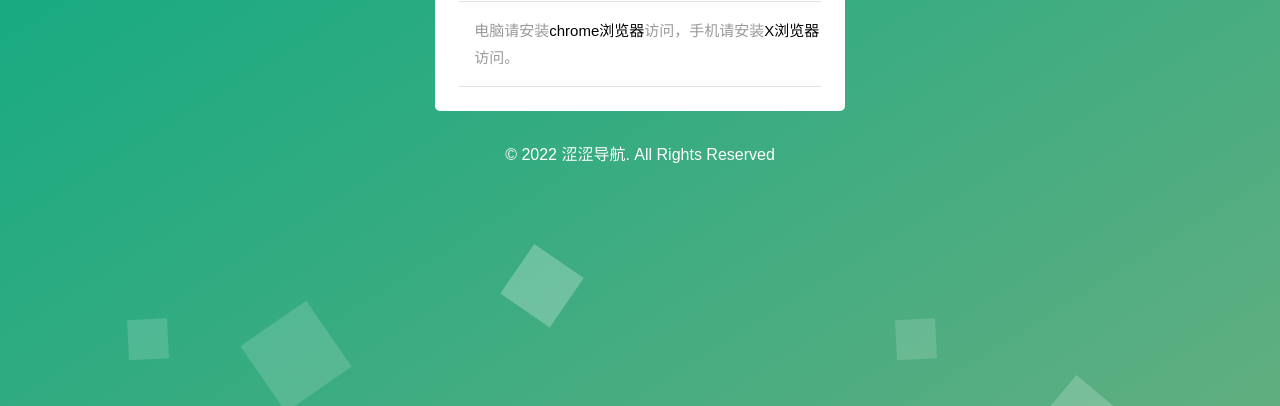
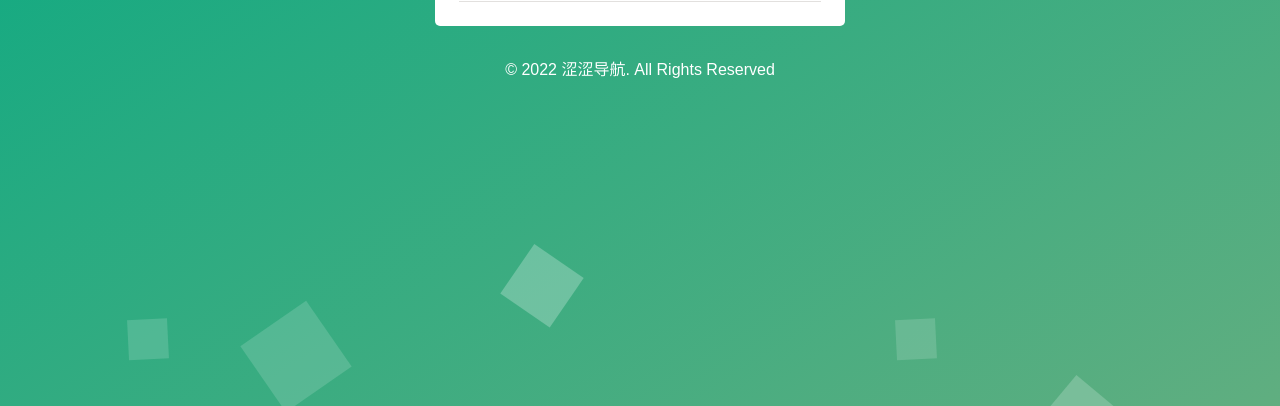
Before and after one commit to sesedh/sesedh.github.io, a plain HTML site: page index.html in a window 1280 px wide. Shown: the part 394-800 px from the top of the page. Drawn offline with Linux system fonts and the light colour scheme.

Commit message:
Update index.html

```diff
--- a/index.html
+++ b/index.html
@@ -46,12 +46,6 @@
 								<a href="https://sesedh.github.io/" target="_blank"><i>https://sesedh.github.io/</i></a>
 								</span></span>
 							</li>
-							<li>
-								<span>电脑请安装<a href="https://www.google.cn/chrome/"
-										target="_blank">chrome浏览器</a>访问，手机请安装<a href="https://www.xbext.com/"
-										target="_blank">X浏览器</a>访问。<span>
-									</span></span>
-							</li>
 						</ul>
 
 
```
